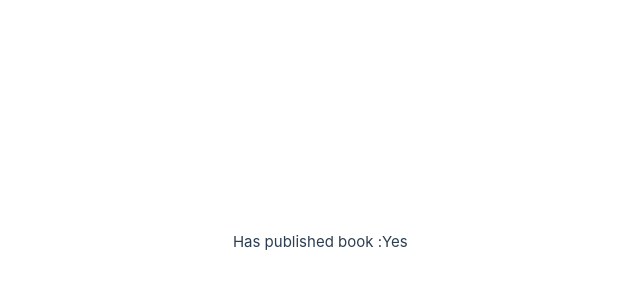
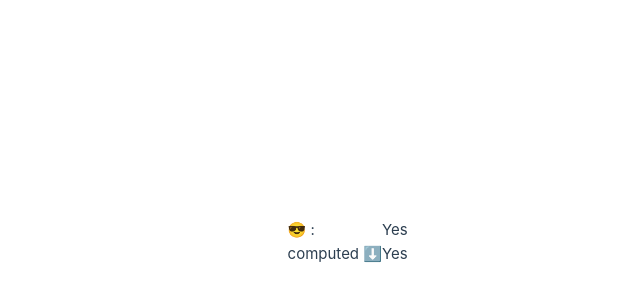
Before and after one commit to Carpe-diem-Ryong-vue/Carpe-diem-Ryong-vue.github.io, a Vue app: page / in a window 1280 px wide. Shown: the part 158-458 px from the top of the page, without its empty margins (258-898 px from the left). Built offline with nearby package versions, Linux system fonts and the light colour scheme.

Commit message:
ref를 reactive로 변경 전

```diff
--- a/src/App.vue
+++ b/src/App.vue
@@ -5,9 +5,13 @@ const author = ref({
     name: 'John Doe',
     books: [1,2,3]
     })
+// a computed ref
+const publishedBooksMessage = computed( () => {return author.value.books.length > 2 ? 'Yes' : 'No' })
 </script>
 
 <template>
-    <p>Has published book : </p>
-    <span>{{author.books.length > 2 ? 'Yes' : 'No'}}</span>
+    <span> 😎 :  </span>
+    <span> {{author.books.length > 2 ? 'Yes' : 'No'}} </span>
+    <div>computed ⬇️</div>
+    <div>{{publishedBooksMessage}}</div>
 </template>
```
